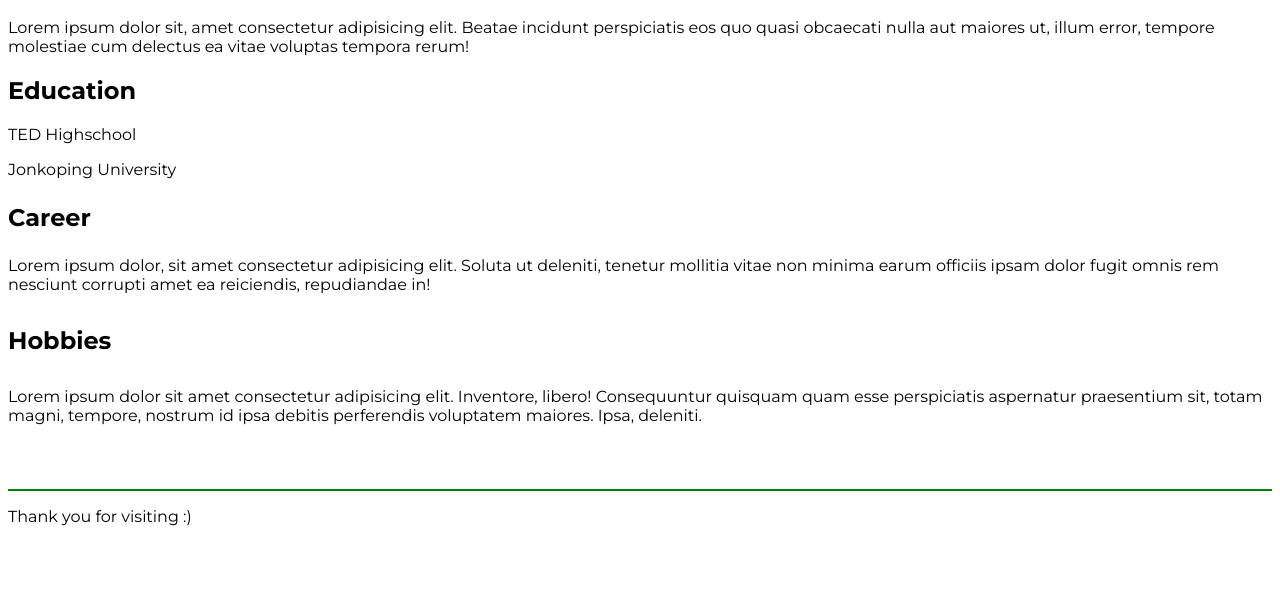
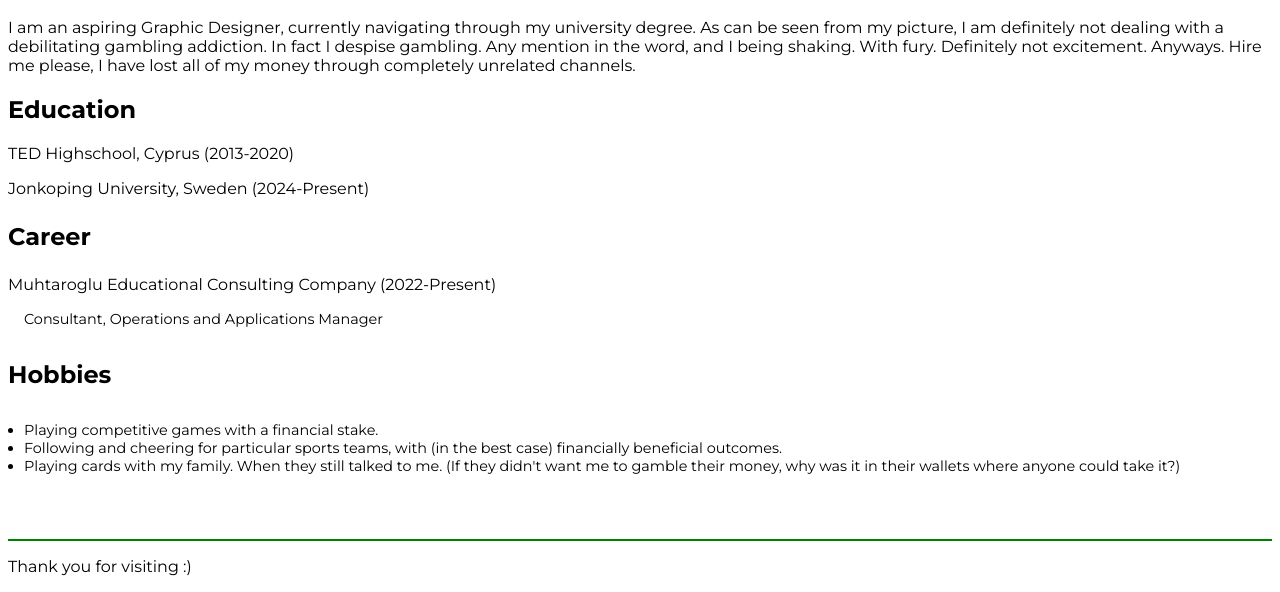
Before and after one commit to front-end-fundamentals-2025/fef-portfolio-strawperi, a plain HTML site: page index.html in a window 1280 px wide. Shown: the part 652-1244 px from the top of the page. Before the commit the page ends 1194 px from the top, so only its background shows below. Drawn offline with Linux system fonts and the light colour scheme.

Commit message:
updates text

```diff
--- a/CSS/main.css
+++ b/CSS/main.css
@@ -31,8 +31,19 @@ a {
   font-size: 1.5rem;
 }
 
+#subsubhead {
+  font-size: 0.9rem;
+  padding-left: 1rem;
+}
+
 #header4 {
   font-size: 1.5rem;
+}
+
+#hobby {
+  list-style: disc;
+  padding-left: 1rem;
+  font-size: 0.9rem;
 }
 
 /* CONTACT FORM  */
--- a/index.html
+++ b/index.html
@@ -30,27 +30,32 @@
       />
       <h1>Welcome to Peri's Porfolio</h1>
       <p>
-        Lorem ipsum dolor sit, amet consectetur adipisicing elit. Beatae
-        incidunt perspiciatis eos quo quasi obcaecati nulla aut maiores ut,
-        illum error, tempore molestiae cum delectus ea vitae voluptas tempora
-        rerum!
+        I am an aspiring Graphic Designer, currently navigating through my
+        university degree. As can be seen from my picture, I am definitely not
+        dealing with a debilitating gambling addiction. In fact I despise
+        gambling. Any mention in the word, and I being shaking. With fury.
+        Definitely not excitement. Anyways. Hire me please, I have lost all of
+        my money through completely unrelated channels.
       </p>
       <h2>Education</h2>
-      <p>TED Highschool</p>
-      <p>Jonkoping University</p>
+      <p>TED Highschool, Cyprus (2013-2020)</p>
+      <p>Jonkoping University, Sweden (2024-Present)</p>
       <h3 id="header3">Career</h3>
-      <p>
-        Lorem ipsum dolor, sit amet consectetur adipisicing elit. Soluta ut
-        deleniti, tenetur mollitia vitae non minima earum officiis ipsam dolor
-        fugit omnis rem nesciunt corrupti amet ea reiciendis, repudiandae in!
-      </p>
+      <p>Muhtaroglu Educational Consulting Company (2022-Present)</p>
+      <p id="subsubhead">Consultant, Operations and Applications Manager</p>
       <h4 id="header4">Hobbies</h4>
-      <p>
-        Lorem ipsum dolor sit amet consectetur adipisicing elit. Inventore,
-        libero! Consequuntur quisquam quam esse perspiciatis aspernatur
-        praesentium sit, totam magni, tempore, nostrum id ipsa debitis
-        perferendis voluptatem maiores. Ipsa, deleniti.
-      </p>
+      <ul id="hobby">
+        <li>Playing competitive games with a financial stake.</li>
+        <li>
+          Following and cheering for particular sports teams, with (in the best
+          case) financially beneficial outcomes.
+        </li>
+        <li>
+          Playing cards with my family. When they still talked to me. (If they
+          didn't want me to gamble their money, why was it in their wallets
+          where anyone could take it?)
+        </li>
+      </ul>
     </main>
     <footer>
       <p>Thank you for visiting :)</p>
```
